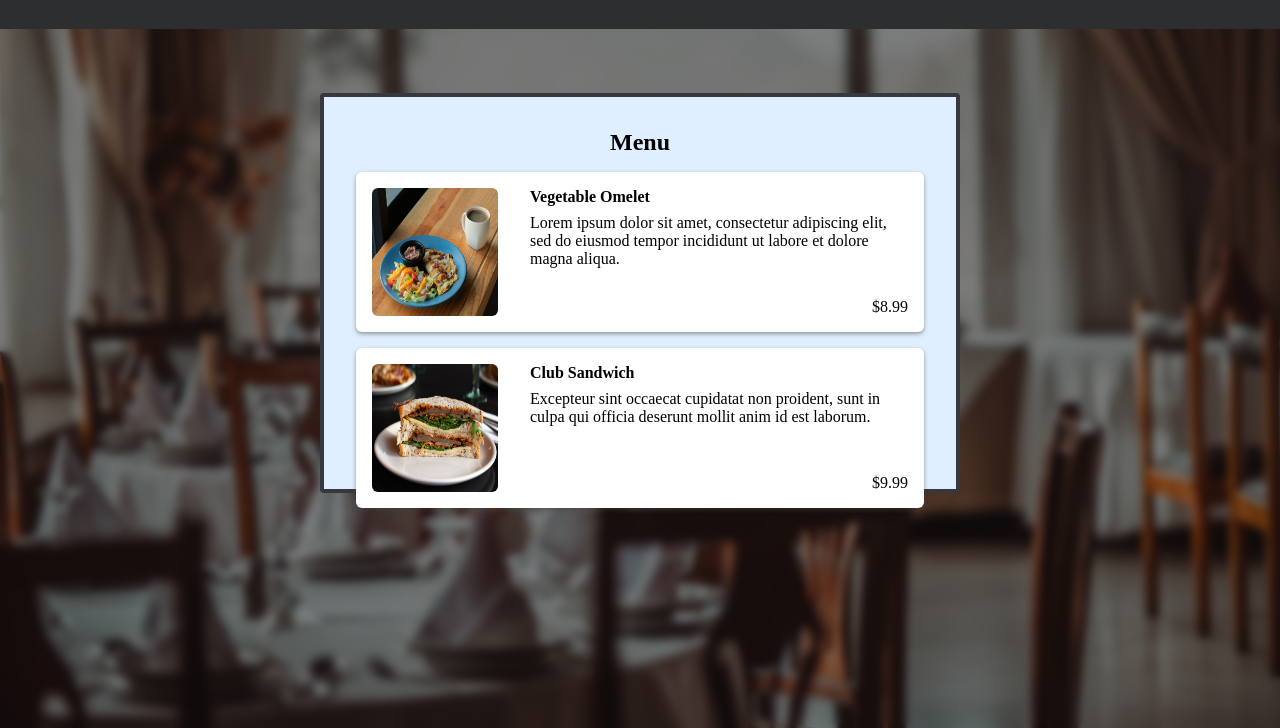
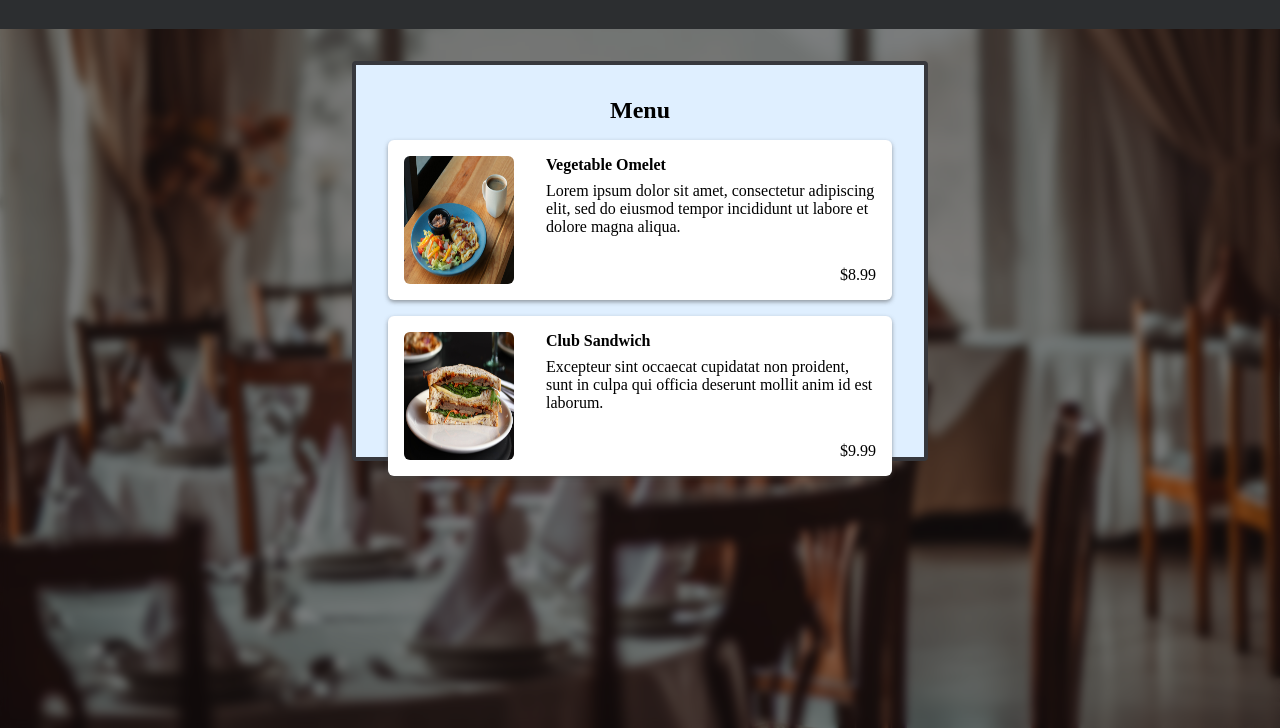
Before and after one commit to bkwong315/restaurant-page, a website built with webpack: page dist/index.html in a window 1280 px wide. Shown: the part 72-800 px from the top of the page. Built offline with nearby package versions, Linux system fonts and the light colour scheme.

Commit message:
Update content container padding

```diff
--- a/src/styles/style.scss
+++ b/src/styles/style.scss
@@ -8,7 +8,6 @@
   display: grid;
   justify-items: center;
   grid-template-rows: max-content 1fr;
-  gap: 4rem;
 
   background: url('../imgs/restaurant-bg.jpg');
   background-position: center;
@@ -42,6 +41,7 @@
     justify-items: center;
     width: 50vw;
     height: max-content;
+    padding: 2rem;
   }
 }
 
```
